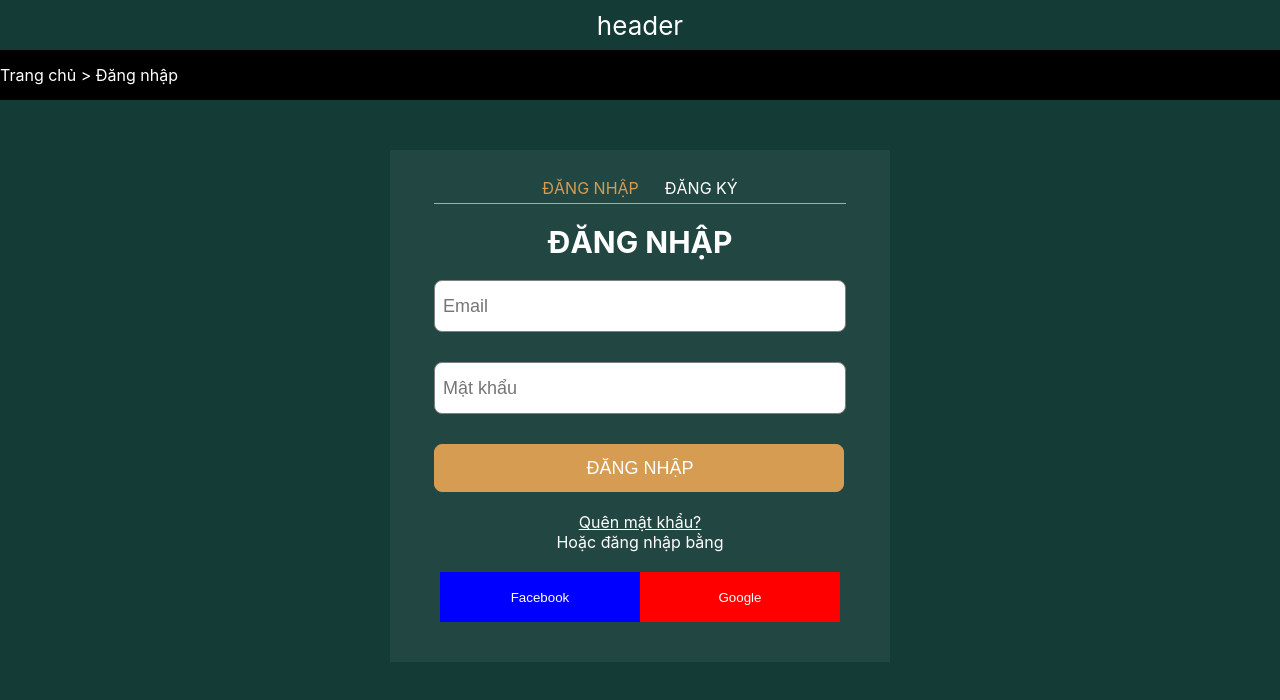
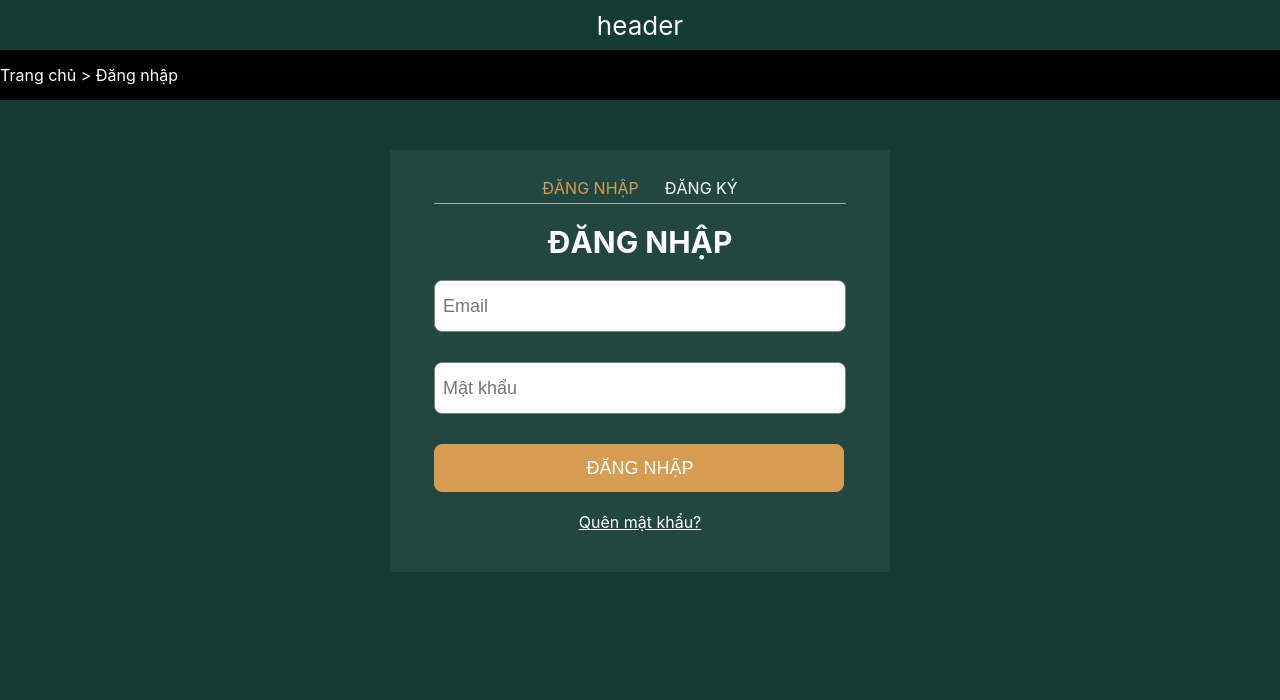
Before and after one commit to web-hus/web, a React (Create React App) app in the folder frontend/: page / in a window 1280 px wide. Shown: the top 700 px of the page. Built offline with nearby package versions, Linux system fonts and the light colour scheme.

Commit message:
Việt Anh v0.2.1
- Xóa Facebook và Google

```diff
--- a/frontend/src/components/login.js
+++ b/frontend/src/components/login.js
@@ -56,12 +56,6 @@ const Login = () =>{
                         <br/>
                         <div>
                             <a className='text' href="">Quên mật khẩu?</a>
-                            <div className='text'>Hoặc đăng nhập bằng</div>
-                            <br/>
-                            <div className='text'>
-                                <button className='facebook'>Facebook</button>
-                                <button className='google'>Google</button>
-                            </div>
 
                         </div>
                         <br/>
```
